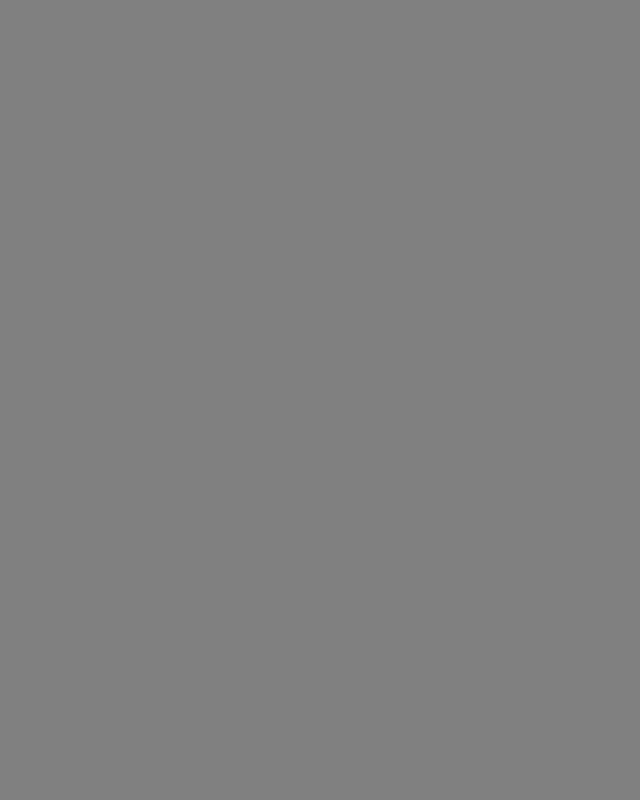
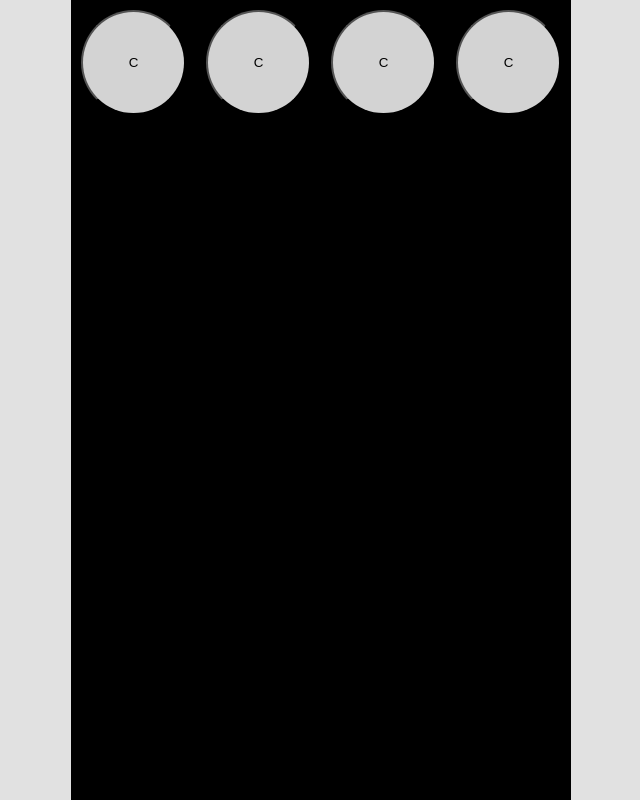
Before and after one commit to tman2747/Calculator.js, a plain HTML site: page index.html in a window 1280 px wide. Shown: the whole page, without its empty margins (319-959 px from the left). Drawn offline with Linux system fonts and the light colour scheme.

Commit message:
add some buttons for testing

```diff
--- a/index.html
+++ b/index.html
@@ -8,6 +8,11 @@
 </head>
 <body>
     <div class="container">
-        <div class="calculator"></div>
+        <div class="calculator">
+            <button>C</button>
+            <button>C</button>
+            <button>C</button>
+            <button>C</button>
+        </div>
     </div>
 </body>
--- a/styles.css
+++ b/styles.css
@@ -10,6 +10,29 @@ html, body{
 }
 
 body{
+    background-color: rgb(225, 225, 225);
+}
+
+.container{
     display: flex;
-    background-color: grey;
+    height: 100%;
+    width: 100%;
+    flex: 1,0, auto;
+    justify-content: center;
+    align-items: center;
 }
+.calculator{
+    display: flex;
+    background-color: black;
+    width: 500px;
+    height: 800px;
+    justify-content: space-around;
+}
+
+button{
+    height: 105px;
+    width: 105px;
+    border-radius: 90px;
+    background-color: lightgrey;
+    margin: 10px 10px;
+}
```
